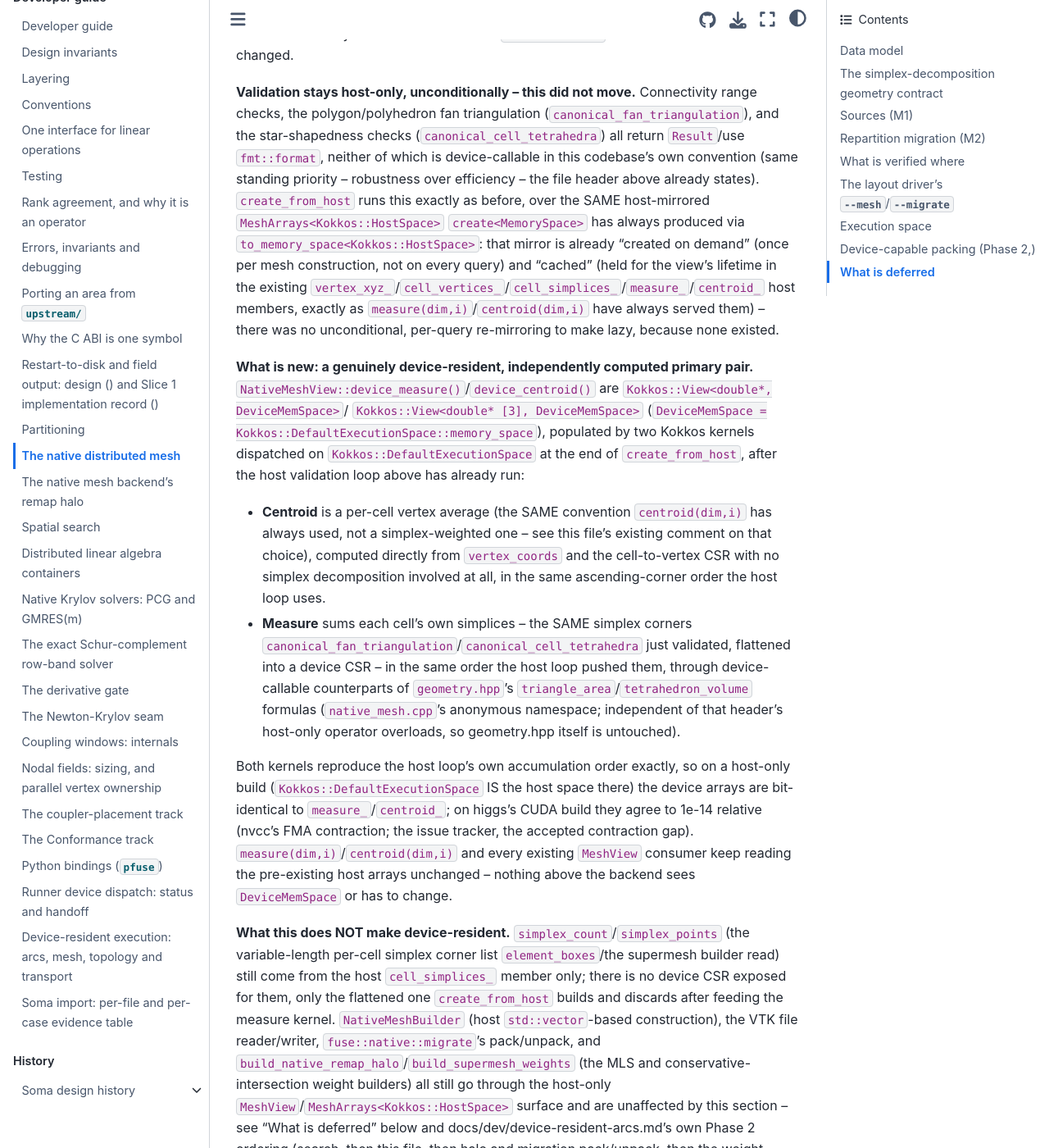
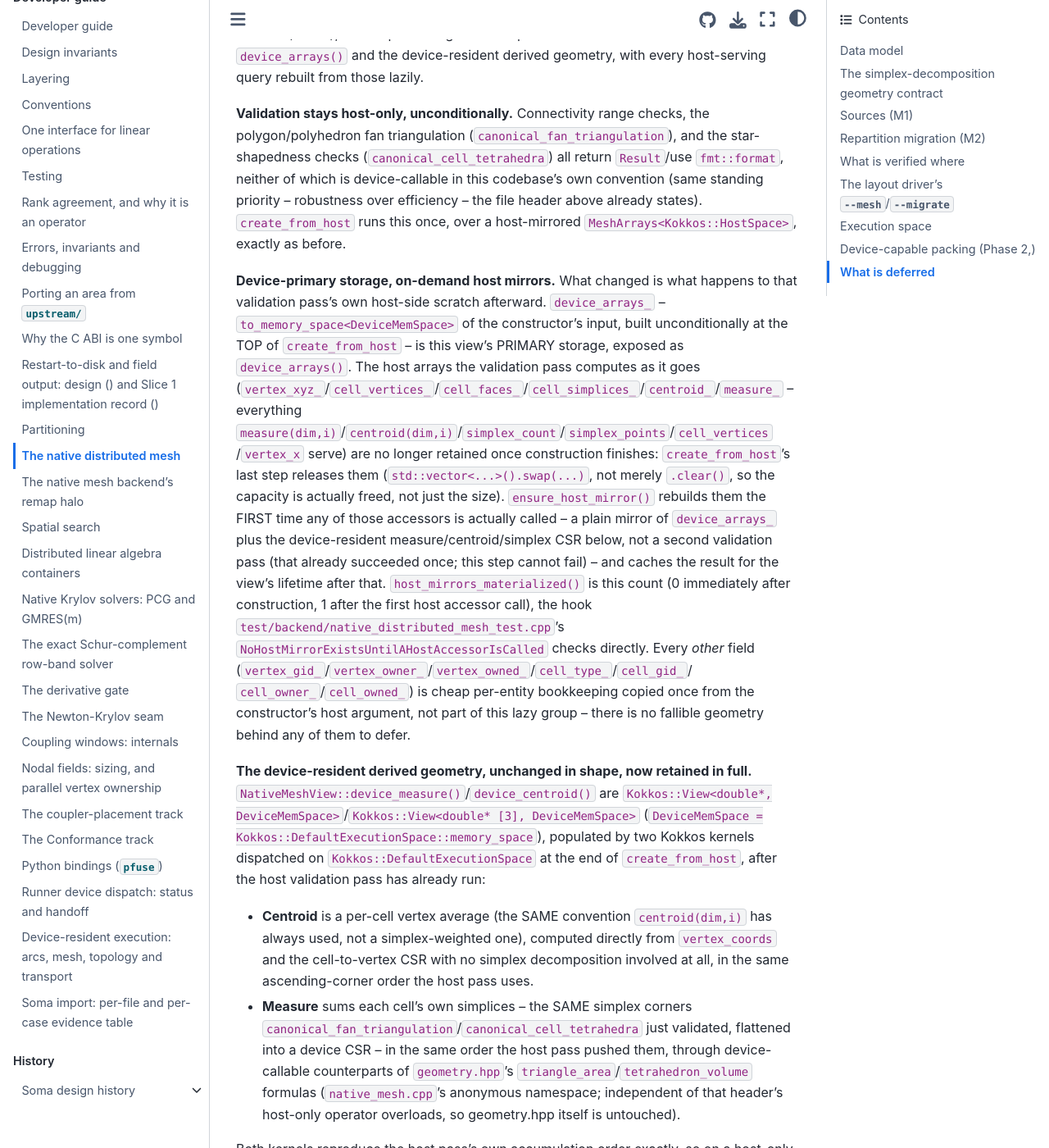
Before and after one commit to vijaysm/fuse, a Sphinx documentation site: the page built from docs/dev/native-mesh.md, in a window 1280 px wide and 1400 px high, scrolled down 6764 px. Shown: the whole window at 82% size. Built offline with Sphinx 7.4.7 and the Sphinx Book theme 1.1.4, drawn with Linux system fonts in a browser that asks for light colours; pages that are not in the unit, such as notebooks, are missing from menus; some of the changed text lies outside the part shown.

Commit message:
search: element_boxes_device_resident over a device-resident simplex CSR
Builds Box'es directly from a device CSR (offsets/corners/owned),
compacted by a Kokkos scan, feeding BoxIndex::build_device_resident with
no host round trip; NativeMeshView's retained device simplex CSR is the
first caller.

```diff
--- a/docs/dev/native-mesh.md
+++ b/docs/dev/native-mesh.md
@@ -210,58 +210,99 @@
 ## Execution space
 
 `MeshArrays<MemorySpace>`'s template argument has always defaulted to
-`Kokkos::DefaultExecutionSpace::memory_space` -- device memory on a CUDA/HIP/SYCL build -- but
-`NativeMeshView::create`/`create_from_host` mirrored every array to the host unconditionally and
-validated/decomposed/measured entirely there, so nothing about the mesh was actually device-resident
-once a `NativeMeshView` existed. This section is what changed.
+`Kokkos::DefaultExecutionSpace::memory_space` -- device memory on a CUDA/HIP/SYCL build. Through two
+rounds of work this is now `NativeMeshView`'s own PRIMARY storage, not merely a type parameter nothing
+read: `create_from_host` mirrors to the host ONCE to validate (below), but keeps nothing from that
+pass -- what the view holds afterward is `device_arrays()` and the device-resident derived geometry,
+with every host-serving query rebuilt from those lazily.
 
-**Validation stays host-only, unconditionally -- this did not move.** Connectivity range checks,
-the polygon/polyhedron fan triangulation (`canonical_fan_triangulation`), and the star-shapedness
-checks (`canonical_cell_tetrahedra`) all return `Result`/use `fmt::format`, neither of which is
+**Validation stays host-only, unconditionally.** Connectivity range checks, the polygon/polyhedron
+fan triangulation (`canonical_fan_triangulation`), and the star-shapedness checks
+(`canonical_cell_tetrahedra`) all return `Result`/use `fmt::format`, neither of which is
 device-callable in this codebase's own convention (same standing priority -- robustness over
-efficiency -- the file header above already states). `create_from_host` runs this exactly as
-before, over the SAME host-mirrored `MeshArrays<Kokkos::HostSpace>` `create<MemorySpace>` has always
-produced via `to_memory_space<Kokkos::HostSpace>`: that mirror is already "created on demand" (once
-per mesh construction, not on every query) and "cached" (held for the view's lifetime in the
-existing `vertex_xyz_`/`cell_vertices_`/`cell_simplices_`/`measure_`/`centroid_` host members,
-exactly as `measure(dim,i)`/`centroid(dim,i)` have always served them) -- there was no unconditional,
-per-query re-mirroring to make lazy, because none existed.
+efficiency -- the file header above already states). `create_from_host` runs this once, over a
+host-mirrored `MeshArrays<Kokkos::HostSpace>`, exactly as before.
 
-**What is new: a genuinely device-resident, independently computed primary pair.**
-`NativeMeshView::device_measure()`/`device_centroid()` are `Kokkos::View<double*, DeviceMemSpace>`/
-`Kokkos::View<double* [3], DeviceMemSpace>` (`DeviceMemSpace = Kokkos::DefaultExecutionSpace::memory_space`),
-populated by two Kokkos kernels dispatched on `Kokkos::DefaultExecutionSpace` at the end of
-`create_from_host`, after the host validation loop above has already run:
+**Device-primary storage, on-demand host mirrors.** What changed is what happens to that validation
+pass's own host-side scratch afterward. `device_arrays_` -- `to_memory_space<DeviceMemSpace>` of the
+constructor's input, built unconditionally at the TOP of `create_from_host` -- is this view's PRIMARY
+storage, exposed as `device_arrays()`. The host arrays the validation pass computes as it goes
+(`vertex_xyz_`/`cell_vertices_`/`cell_faces_`/`cell_simplices_`/`centroid_`/`measure_` -- everything
+`measure(dim,i)`/`centroid(dim,i)`/`simplex_count`/`simplex_points`/`cell_vertices`/`vertex_x` serve)
+are no longer retained once construction finishes: `create_from_host`'s last step releases them
+(`std::vector<...>().swap(...)`, not merely `.clear()`, so the capacity is actually freed, not just the
+size). `ensure_host_mirror()` rebuilds them the FIRST time any of those accessors is actually called --
+a plain mirror of `device_arrays_` plus the device-resident measure/centroid/simplex CSR below, not a
+second validation pass (that already succeeded once; this step cannot fail) -- and caches the result
+for the view's lifetime after that. `host_mirrors_materialized()` is this count (0 immediately after
+construction, 1 after the first host accessor call), the hook
+`test/backend/native_distributed_mesh_test.cpp`'s `NoHostMirrorExistsUntilAHostAccessorIsCalled` checks
+directly. Every *other* field (`vertex_gid_`/`vertex_owner_`/`vertex_owned_`/`cell_type_`/`cell_gid_`/
+`cell_owner_`/`cell_owned_`) is cheap per-entity bookkeeping copied once from the constructor's host
+argument, not part of this lazy group -- there is no fallible geometry behind any of them to defer.
+
+**The device-resident derived geometry, unchanged in shape, now retained in full.**
+`NativeMeshView::device_measure()`/`device_centroid()` are
+`Kokkos::View<double*, DeviceMemSpace>`/`Kokkos::View<double* [3], DeviceMemSpace>`
+(`DeviceMemSpace = Kokkos::DefaultExecutionSpace::memory_space`), populated by two Kokkos kernels
+dispatched on `Kokkos::DefaultExecutionSpace` at the end of `create_from_host`, after the host
+validation pass has already run:
 
 * **Centroid** is a per-cell vertex average (the SAME convention `centroid(dim,i)` has always used,
-  not a simplex-weighted one -- see this file's existing comment on that choice), computed directly
-  from `vertex_coords` and the cell-to-vertex CSR with no simplex decomposition involved at all, in
-  the same ascending-corner order the host loop uses.
+  not a simplex-weighted one), computed directly from `vertex_coords` and the cell-to-vertex CSR with
+  no simplex decomposition involved at all, in the same ascending-corner order the host pass uses.
 * **Measure** sums each cell's own simplices -- the SAME simplex corners
   `canonical_fan_triangulation`/`canonical_cell_tetrahedra` just validated, flattened into a device
-  CSR -- in the same order the host loop pushed them, through device-callable counterparts of
+  CSR -- in the same order the host pass pushed them, through device-callable counterparts of
   `geometry.hpp`'s `triangle_area`/`tetrahedron_volume` formulas (`native_mesh.cpp`'s anonymous
   namespace; independent of that header's host-only operator overloads, so geometry.hpp itself is
   untouched).
 
-Both kernels reproduce the host loop's own accumulation order exactly, so on a host-only build
-(`Kokkos::DefaultExecutionSpace` IS the host space there) the device arrays are bit-identical to
-`measure_`/`centroid_`; on higgs's CUDA build they agree to 1e-14 relative (nvcc's FMA contraction;
-the issue tracker, the accepted contraction gap). `measure(dim,i)`/`centroid(dim,i)` and every existing `MeshView` consumer keep
-reading the pre-existing host arrays unchanged -- nothing above the backend sees `DeviceMemSpace` or
-has to change.
+Both kernels reproduce the host pass's own accumulation order exactly, so on a host-only build
+(`Kokkos::DefaultExecutionSpace` IS the host space there) the device arrays are bit-identical to a
+materialized `measure_`/`centroid_`; on higgs's CUDA build they agree to 1e-14 relative (nvcc's FMA
+contraction; the issue tracker, the accepted contraction gap) -- and since `ensure_host_mirror()`
+now serves `measure_`/`centroid_` BY MIRRORING `device_measure_`/`device_centroid_` rather than
+recomputing them, that is no longer merely a cross-check this file's tests happen to make: it is the
+actual relationship between what a host accessor returns and what the device computed.
 
-**What this does NOT make device-resident.** `simplex_count`/`simplex_points` (the variable-length
-per-cell simplex corner list `element_boxes`/the supermesh builder read) still come from the host
-`cell_simplices_` member only; there is no device CSR exposed for them, only the flattened one
-`create_from_host` builds and discards after feeding the measure kernel. `NativeMeshBuilder` (host
-`std::vector`-based construction), the VTK file reader/writer, `fuse::native::migrate`'s pack/unpack,
-and `build_native_remap_halo`/`build_supermesh_weights` (the MLS and conservative-intersection
-weight builders) all still go through the host-only `MeshView`/`MeshArrays<Kokkos::HostSpace>`
-surface and are unaffected by this section -- see "What is deferred" below and
-docs/dev/device-resident-arcs.md's own Phase 2 ordering (search, then this file, then halo and
-migration pack/unpack, then the weight builders, named there as this track's siblings' scope, not
-this one's).
+**New: the device simplex CSR is retained, not discarded.** `device_simplex_offsets()`/
+`device_simplex_corners()` -- previously flattened inside `create_from_host` purely to feed the
+measure kernel, then thrown away (this section used to say so explicitly) -- are now persisted as
+`Kokkos::View<int*, DeviceMemSpace>`/`Kokkos::View<double* [4][3], Kokkos::LayoutRight, DeviceMemSpace>`
+members. Cell `c`'s simplices are rows `offsets(c)..offsets(c+1)` of `corners`; a row's first
+`dimension() + 1` corner slots are the simplex's physical points, the same convention
+`cell_simplices_`'s own `std::array<Point, 4>` has always used. `ensure_host_mirror()` unflattens this
+CSR into `cell_simplices_` rather than recomputing it, the same "mirror, not re-derive" relationship
+measure/centroid now have.
+
+**What this makes possible: device-resident element boxes.**
+`fuse::search::element_boxes_device_resident` (`include/fuse/search/mesh_adapter.hpp`,
+`src/search/mesh_adapter_device.cpp`) takes a simplex CSR shaped exactly like
+`device_simplex_offsets()`/`device_simplex_corners()` and returns `Kokkos::View<Box*, DeviceMemSpace>`
+-- the device-resident counterpart of `element_boxes` (same file), built with a `Kokkos::parallel_scan`
+compaction over an optional per-entity `owned` flag (the device analogue of `element_boxes`'s own
+`is_owned` filter) rather than a sequential `push_back`. `fuse::search` cannot name
+`fuse::backend::NativeMeshView` (this layer sits below backend, mesh_adapter.hpp's own header
+comment), so this is not a `MeshLike`-constrained template the way `element_boxes` is: a caller that
+CAN name both (`fuse::backend` itself, or a test linking it) passes the native mesh's own CSR views
+directly, and feeds the result straight to `BoxIndex::build_device_resident` -- index construction for
+a native mesh's elements never touches the host at all.
+`test/search/mesh_adapter_test.cpp`'s `DeviceElementBoxesMatchHostElementBoxesForANativeMesh` checks
+the device path reproduces `element_boxes`'s own boxes to 1e-13 and that the device view's
+`host_mirrors_materialized()` never leaves 0 across the whole pipeline (CSR read, box build, index
+build).
+
+**What is still host-only.** `NativeMeshBuilder` (host `std::vector`-based construction), the VTK file
+reader/writer, `fuse::native::migrate`'s pack/unpack, and `build_native_remap_halo`/
+`build_supermesh_weights` (the MLS and conservative-intersection weight builders) all still go through
+the host-only `MeshView`/`MeshArrays<Kokkos::HostSpace>` surface and are unaffected by this section --
+see "What is deferred" below and docs/dev/device-resident-arcs.md's own Phase 2 ordering (search, then
+this file, then halo and migration pack/unpack, then the weight builders, named there as this track's
+siblings' scope, not this one's). The halo receive-side merge and migration's unpack (both a
+dedup-by-global-id decision) still run on the host regardless of what space the mesh they operate on
+is in -- unaffected by `NativeMeshView` becoming device-primary, since neither goes through
+`NativeMeshView` at all (`MeshArrays<Space>`'s own CSR, directly).
 
 ## Device-capable packing (Phase 2,)
 
```
Also changed, not shown: docs/dev/search.md (+13 -0 lines), 4 other files.
